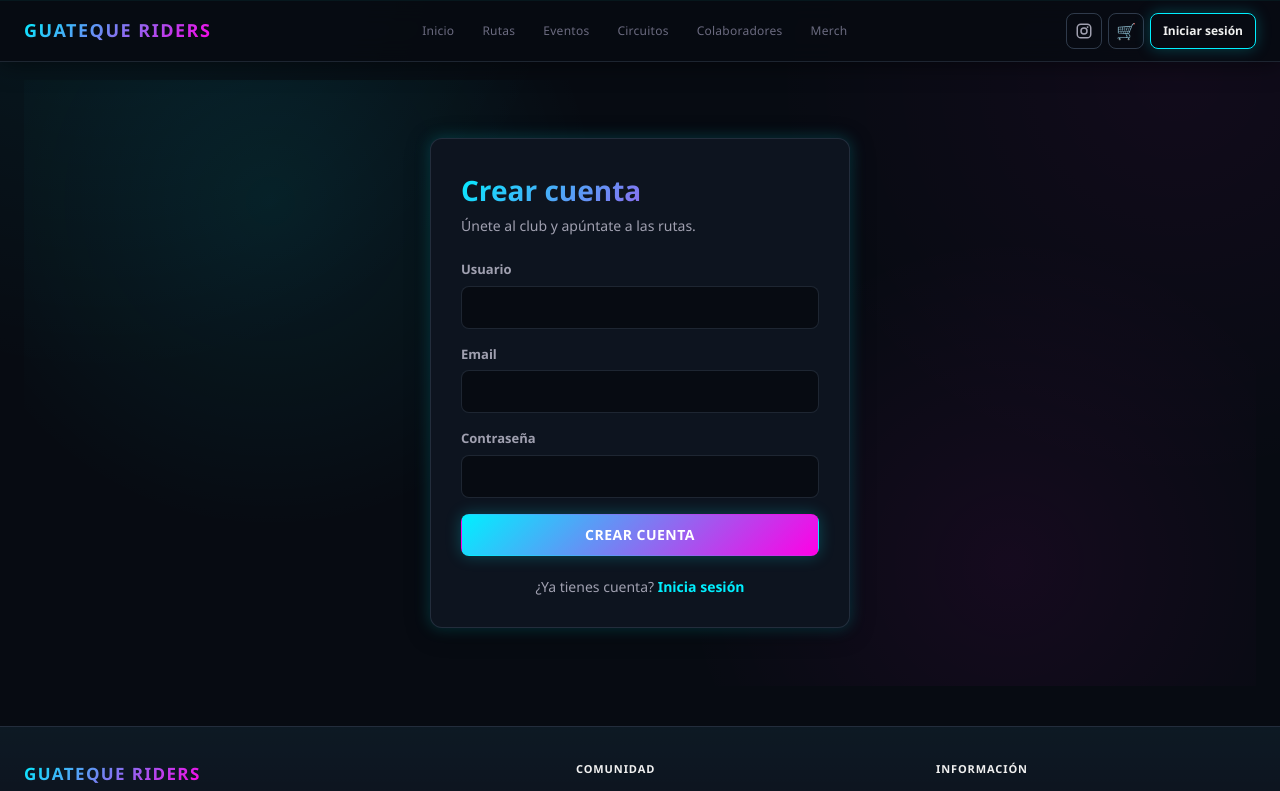
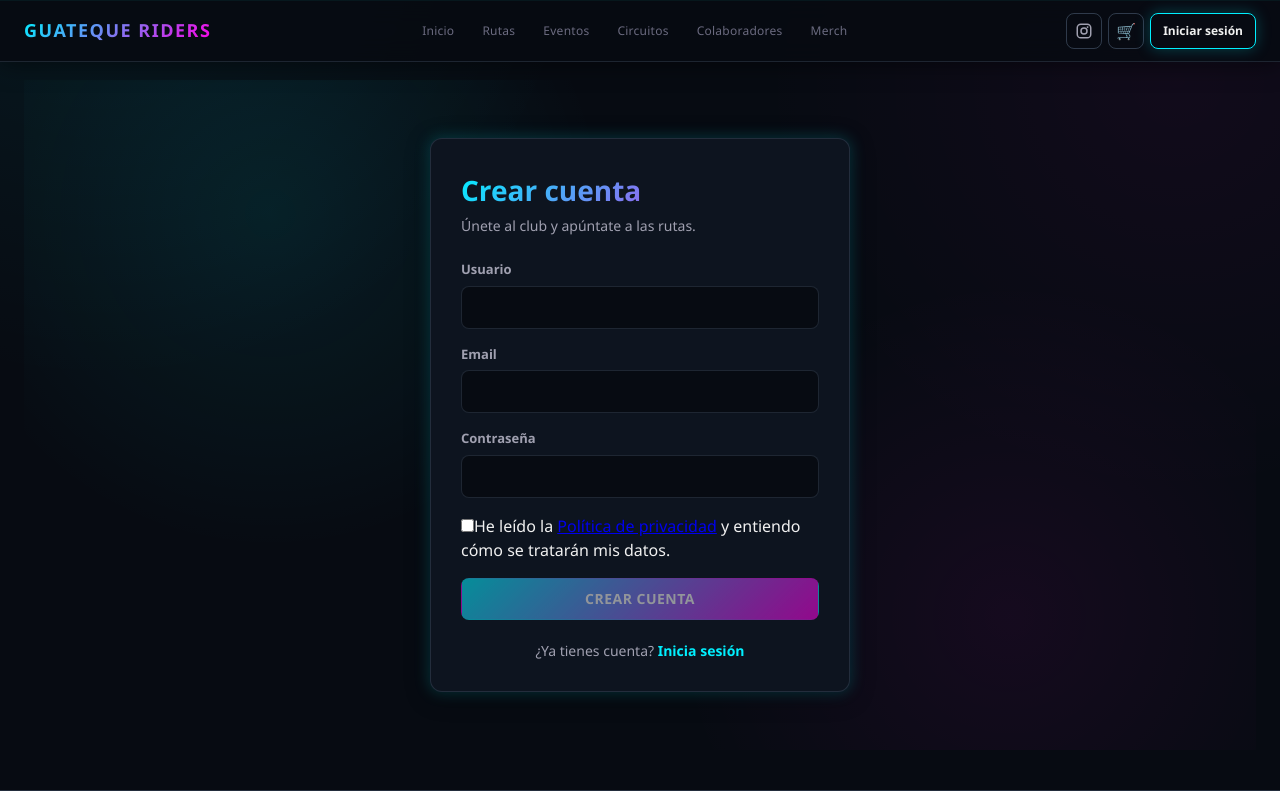
Before and after one commit to jMolina2806/GuatequeRiders, a React (Vite) app in the folder apps/web/: page /register in a window 1280 px wide. Shown: the top 791 px of the page. Built offline with nearby package versions, Linux system fonts and the light colour scheme; no server answers.

Commit message:
feat: require privacy acknowledgement in registration form

```diff
--- a/apps/web/src/features/auth/components/RegisterForm/RegisterForm.tsx
+++ b/apps/web/src/features/auth/components/RegisterForm/RegisterForm.tsx
@@ -12,6 +12,7 @@ export default function RegisterForm({ onSuccess }: RegisterFormProps) {
   const [username, setUsername] = useState('')
   const [email, setEmail] = useState('')
   const [password, setPassword] = useState('')
+  const [privacyAccepted, setPrivacyAccepted] = useState(false)
   const [error, setError] = useState<string | null>(null)
   const [isSubmitting, setIsSubmitting] = useState(false)
 
@@ -20,7 +21,7 @@ export default function RegisterForm({ onSuccess }: RegisterFormProps) {
     setError(null)
     setIsSubmitting(true)
     try {
-      await register({ username, email, password })
+      await register({ username, email, password, privacyAccepted })
       onSuccess?.()
     } catch (err) {
       setError(err instanceof Error ? err.message : 'Error al registrarse')
@@ -77,7 +78,19 @@ export default function RegisterForm({ onSuccess }: RegisterFormProps) {
           />
         </div>
 
-        <button className="btn btn--primary btn--lg" type="submit" disabled={isSubmitting}>
+        <label className="auth-form__consent">
+          <input
+            type="checkbox"
+            checked={privacyAccepted}
+            onChange={(event) => setPrivacyAccepted(event.target.checked)}
+            required
+          />
+          <span>
+            He leído la <Link to="/privacy" target="_blank" rel="noopener noreferrer">Política de privacidad</Link> y entiendo cómo se tratarán mis datos.
+          </span>
+        </label>
+
+        <button className="btn btn--primary btn--lg" type="submit" disabled={isSubmitting || !privacyAccepted}>
           {isSubmitting ? 'Creando cuenta...' : 'Crear cuenta'}
         </button>
       </form>
```
